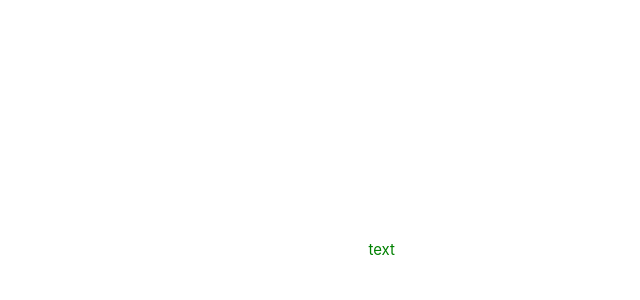
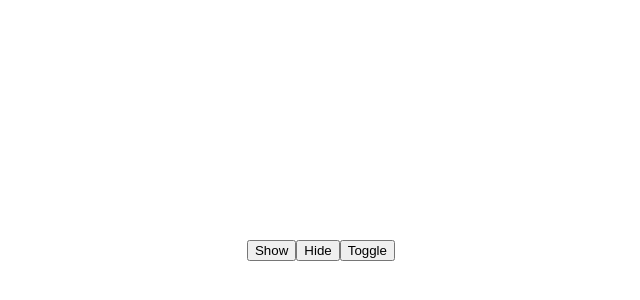
Before and after one commit to bendyou/vue_test, a Vue app: page / in a window 1280 px wide. Shown: the part 150-450 px from the top of the page, without its empty margins (245-885 px from the left). Built offline with nearby package versions, Linux system fonts and the light colour scheme.

Commit message:
Initial commit in task_39

```diff
--- a/src/App.vue
+++ b/src/App.vue
@@ -1,5 +1,10 @@
 <template>
-  <p :class="obj">text</p>
+  <div>
+    <p :class="obj">This is some text</p>
+    <button @click="showElement">Show</button>
+    <button @click="hideElement">Hide</button>
+    <button @click="toggleElement">Toggle</button>
+  </div>
 </template>
 
 <script>
@@ -7,19 +12,26 @@ export default {
   data() {
     return {
       obj: {
-        done: true,
-        selected: false
+        hidden: true
       }
     };
+  },
+  methods: {
+    showElement() {
+      this.obj.hidden = false;
+    },
+    hideElement() {
+      this.obj.hidden = true;
+    },
+    toggleElement() {
+      this.obj.hidden = !this.obj.hidden;
+    }
   }
 }
 </script>
 
 <style scoped>
-.done {
-  color: green;
-}
-.selected {
-  background-color: yellow;
+.hidden {
+  display: none;
 }
 </style>
```
